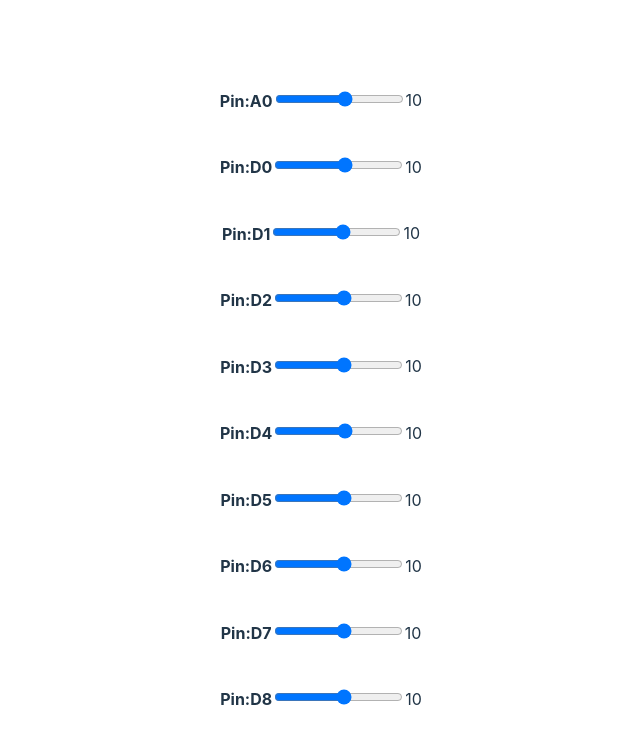
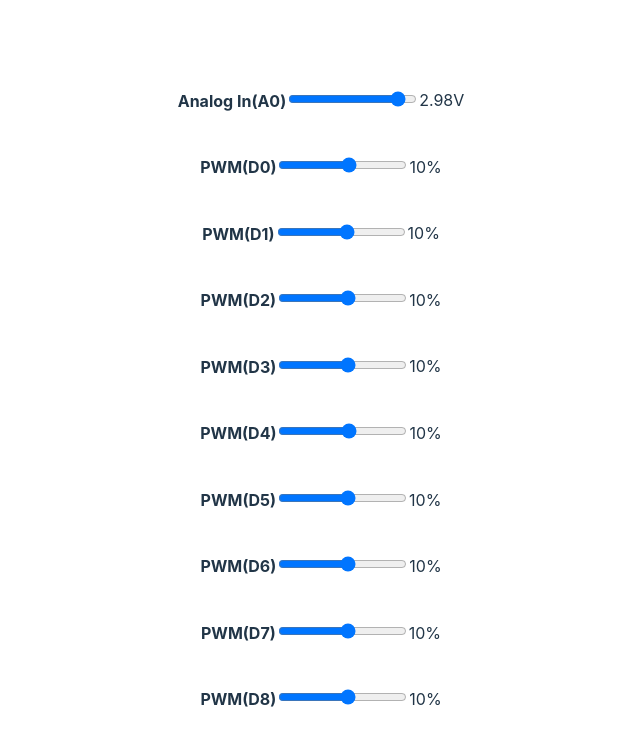
Before and after one commit to alfu32/vitejs-vite-react-cldbxq, a React (Vite) app: page / in a window 1280 px wide. Shown: the top 746 px of the page, without its empty margins (319-959 px from the left). Built offline with nearby package versions, Linux system fonts and the light colour scheme.

Commit message:
1 file modified, 4 added, 2 deleted

```diff
--- /dev/null
+++ b/src/AnalogIn.jsx
@@ -0,0 +1,14 @@
+import { useState } from 'react';
+import './AnalogIn.css';
+
+function AnalogIn({ id, pinValue }) {
+  return (
+    <div className="AnalogIn">
+      <h4 style={{ display: 'inline-block' }}>Analog In({id})</h4>
+      <input type="range" min="0" max="3.3" step="0.001" value={pinValue} />
+      {pinValue.toFixed(2)}V
+    </div>
+  );
+}
+
+export default AnalogIn;
--- a/src/App.jsx
+++ b/src/App.jsx
@@ -1,24 +1,36 @@
-import { useState } from 'react';
+import { useState, useEffect } from 'react';
 import viteLogo from '/vite.svg';
 import reactLogo from './assets/react.svg';
 import './App.css';
-import PinControl from './PinControl';
+import PwmOut from './PwmOut';
+import AnalogIn from './AnalogIn';
 
 function App() {
-  const [count, setCount] = useState(0);
+  const [analogIn, setAnalogIn] = useState(0);
+  const [countInTimeout, setCountInTimeout] = useState(0);
+
+  setTimeout(() => {
+    setAnalogIn(Math.random() * 3.3);
+  }, 1000);
+  useEffect(() => {
+    // Update count to be 5 after timeout is scheduled
+    setTimeout(() => {
+      setAnalogIn(Math.random() * 3.3);
+    }, 1000);
+  }, []);
 
   return (
     <div className="App">
-      <PinControl id="A0" />
-      <PinControl id="D0" />
-      <PinControl id="D1" />
-      <PinControl id="D2" />
-      <PinControl id="D3" />
-      <PinControl id="D4" />
-      <PinControl id="D5" />
-      <PinControl id="D6" />
-      <PinControl id="D7" />
-      <PinControl id="D8" />
+      <AnalogIn id="A0" pinValue={analogIn} />
+      <PwmOut id="D0" />
+      <PwmOut id="D1" />
+      <PwmOut id="D2" />
+      <PwmOut id="D3" />
+      <PwmOut id="D4" />
+      <PwmOut id="D5" />
+      <PwmOut id="D6" />
+      <PwmOut id="D7" />
+      <PwmOut id="D8" />
     </div>
   );
 }
--- a/src/PinControl.jsx
+++ b/src/PwmOut.jsx
@@ -1,14 +1,15 @@
 import { useState } from 'react';
-import './PinControl.css';
+import './PwmOut.css';
 
-function PinControl({ id }) {
+function PwmOut({ id }) {
   const [pinValue, setPinValue] = useState(10);
   function pinUiValueChanged(e) {
-    console.log(e);
+    console.log(e.target.value);
+    setPinValue(e.target.value);
   }
   return (
-    <div className="PinControl">
-      <h4 style={{ display: 'inline-block' }}>Pin:{id}</h4>
+    <div className="PwmOut">
+      <h4 style={{ display: 'inline-block' }}>PWM({id})</h4>
       <input
         type="range"
         min="-100"
@@ -17,9 +18,9 @@ function PinControl({ id }) {
         defaultValue={pinValue}
         onChange={pinUiValueChanged}
       />
-      {pinValue}
+      {pinValue}%
     </div>
   );
 }
 
-export default PinControl;
+export default PwmOut;
```
Also changed, not shown: src/AnalogIn.css (added), src/PinControl.css (deleted), src/PwmOut.css (added).
